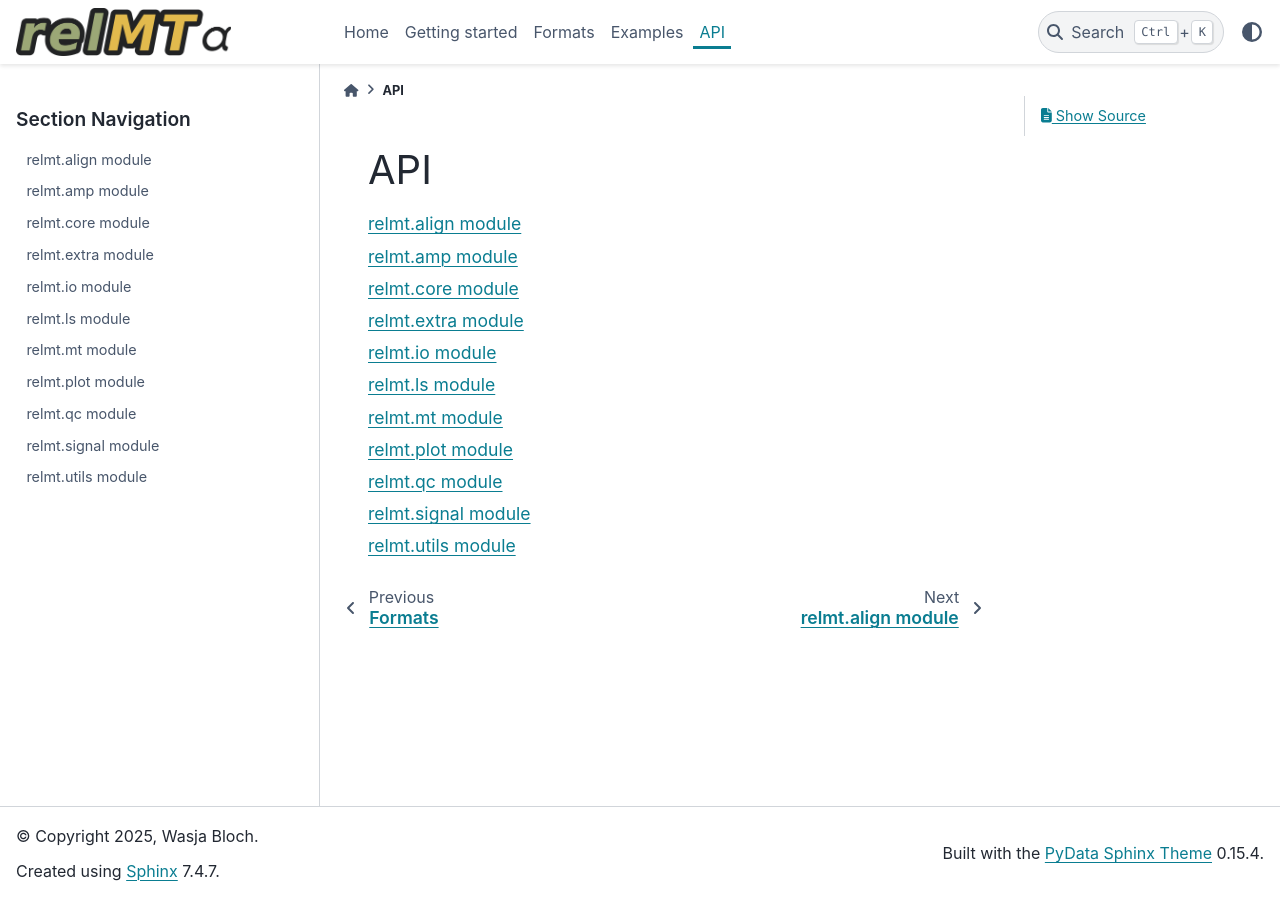
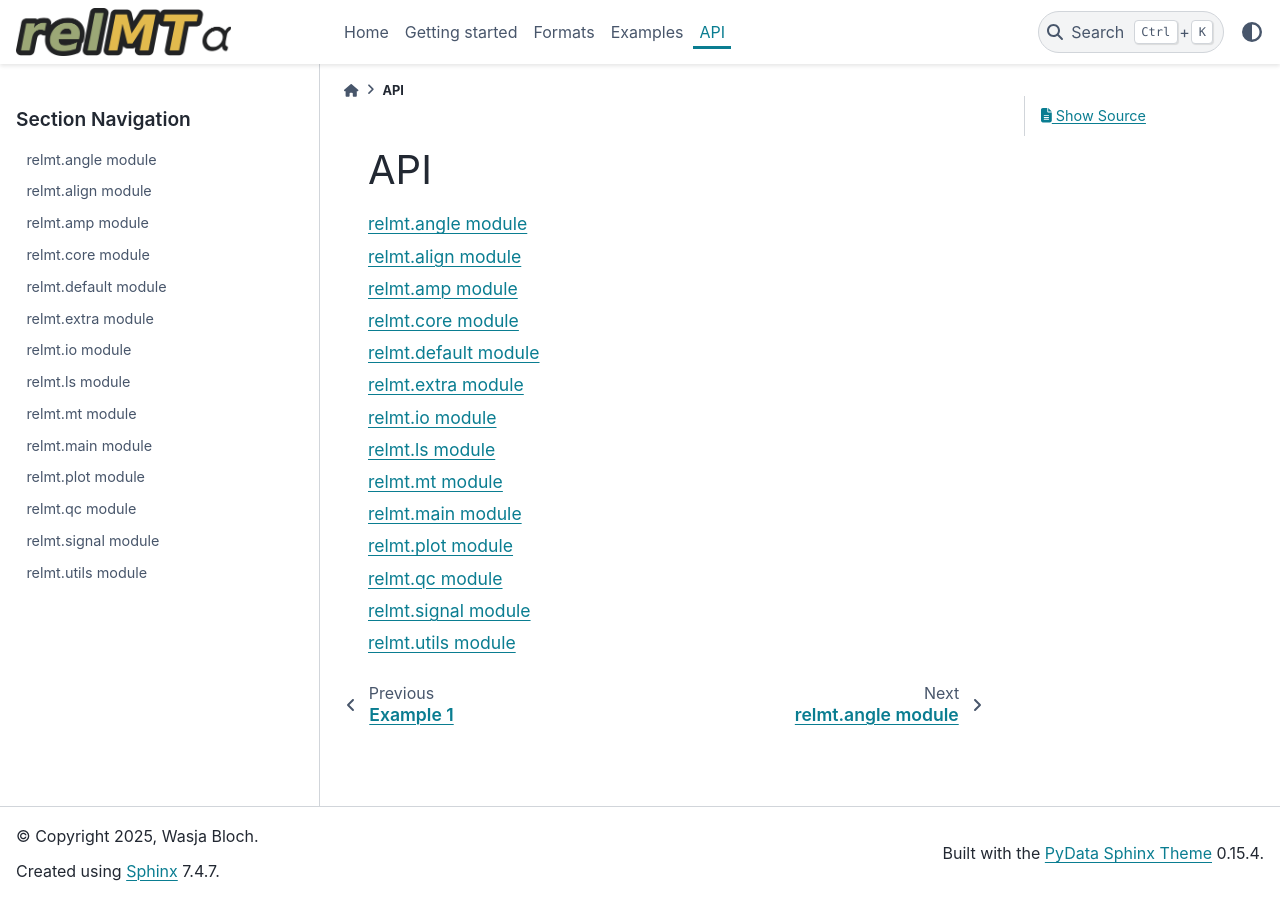
Before and after one commit to wasjabloch/relMT, a Sphinx documentation site: the page built from docs/api/index.rst, in a window 1280 px wide. Built offline with Sphinx 7.4.7 and the PyData theme 0.15.4, drawn with Linux system fonts in a browser that asks for light colours; pages that are not in the unit, such as notebooks, are missing from menus.

Commit message:
Bugfixes in doc

````diff
--- a/docs/api/index.rst
+++ b/docs/api/index.rst
@@ -4,13 +4,16 @@
 .. toctree::
    :maxdepth: 4
 
+   relmt.angle
    relmt.align
    relmt.amp
    relmt.core
+   relmt.default
    relmt.extra
    relmt.io
    relmt.ls
    relmt.mt
+   relmt.main
    relmt.plot
    relmt.qc
    relmt.signal
--- a/docs/formats/index.md
+++ b/docs/formats/index.md
@@ -1,4 +1,3 @@
-(file-formats)=
 # Formats
 
 ```{toctree}
````
Also changed, not shown: docs/examples/index.md (+2 -4 lines).
